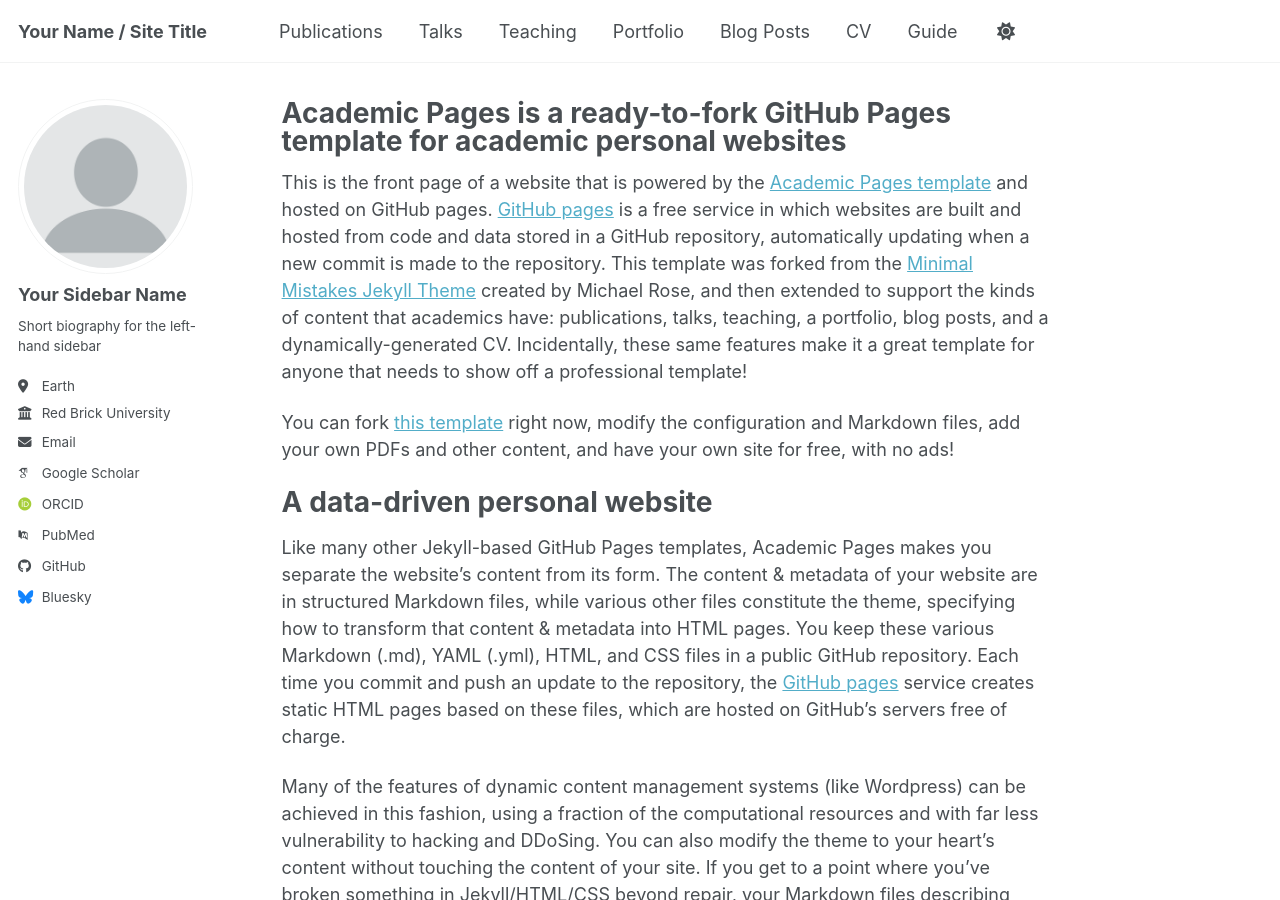
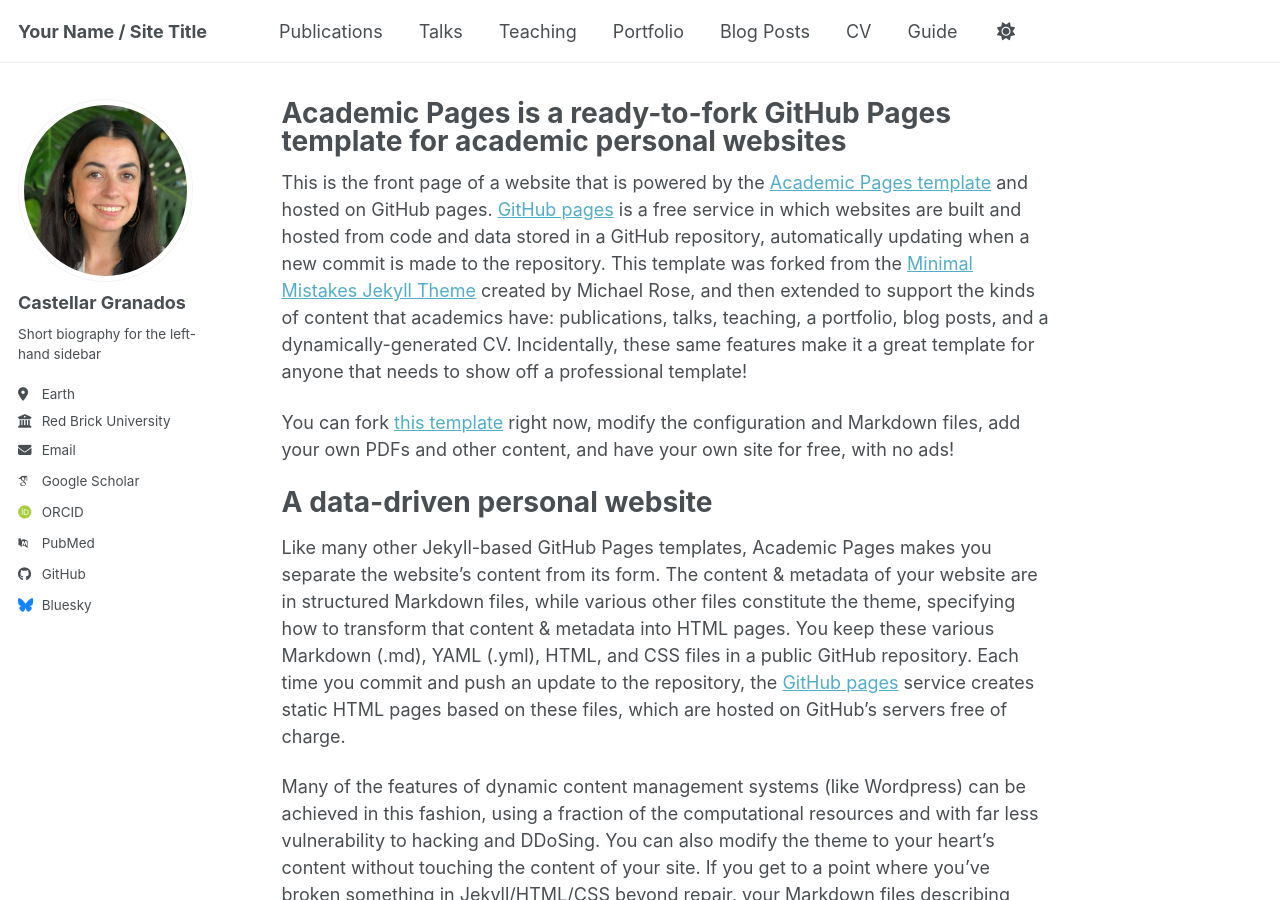
Before and after one commit to castellargranados/castellargranados.github.io, a Jekyll site: the page built from _pages/about.md, in a window 1280 px wide and 900 px high. Built offline with Jekyll 4.4.1, drawn with Linux system fonts in a browser that asks for light colours; some web fonts are replaced; a script bundle is joined from its source files by our own code; library files that are not in the unit come from our copies.

Commit message:
Update author profile information in config

```diff
--- a/_config.yml
+++ b/_config.yml
@@ -23,8 +23,8 @@
 #               Additional customization can be done by editing /_includes/author-profile.html
 author:
   # Biographic information
-  avatar           : "profile.png"
-  name             : "Your Sidebar Name"
+  avatar           : "FotoCV.jpeg"
+  name             : "Castellar Granados"
   pronouns         : # example: "she/her"
   bio              : "Short biography for the left-hand sidebar"
   location         : "Earth"
```
